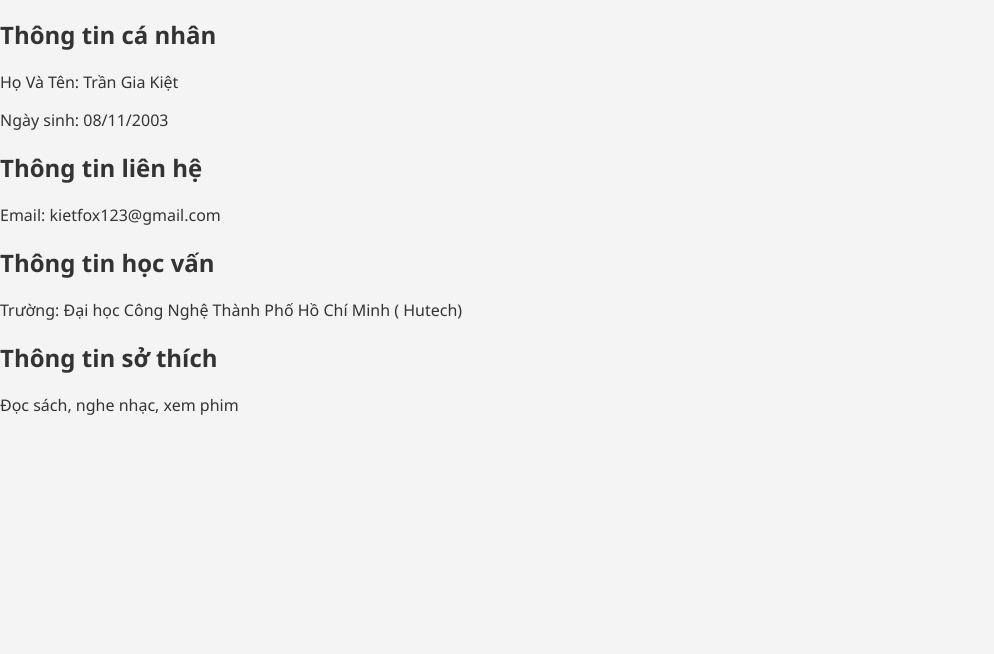
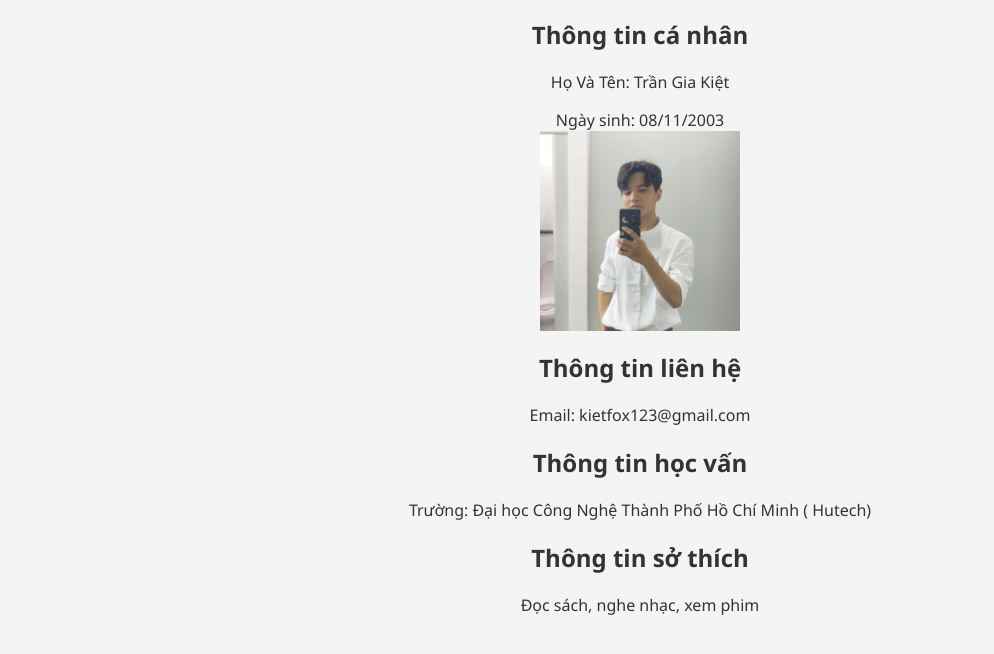
Before and after one commit to Kaysonnnn/trangiakiet.github.io, a plain HTML site: page index.html in a window 1280 px wide. Shown: the part 66-720 px from the top of the page, without its empty margins (0-994 px from the left). Drawn offline with Linux system fonts and the light colour scheme.

Commit message:
update image

```diff
--- a/index.html
+++ b/index.html
@@ -8,10 +8,13 @@
 </head>
 <body>
     <h1>Trần Gia Kiệt_4335 (Design FrontEnd)</h1>
-    <div class="thongtin">
-        <h2>Thông tin cá nhân</h2>
-        <p>Họ Và Tên: Trần Gia Kiệt</p>
-        <p>Ngày sinh: 08/11/2003
+    <div class="container">
+        <div class="thongtin">
+            <h2>Thông tin cá nhân</h2>
+            <p>Họ Và Tên: Trần Gia Kiệt</p>
+            <p>Ngày sinh: 08/11/2003
+            <img src="body.jpg" alt="Hinh nen">
+        </div>
     </div>
     <div class="thongtin">
         <h2>Thông tin liên hệ</h2>
--- a/style.css
+++ b/style.css
@@ -11,3 +11,18 @@ h1 {
     color: #2c3e50;
     margin-top: 20px;
 }
+img{
+    width: 200px;
+    height: 200px;
+    display: block;
+    margin: 0 auto;
+}
+* {
+    text-align: center;
+}
+.container {
+    width: 80%;
+    margin: 0 auto;
+   border: 2px;
+   color: #333;
+}
```
Also changed, not shown: body.jpg (added).
